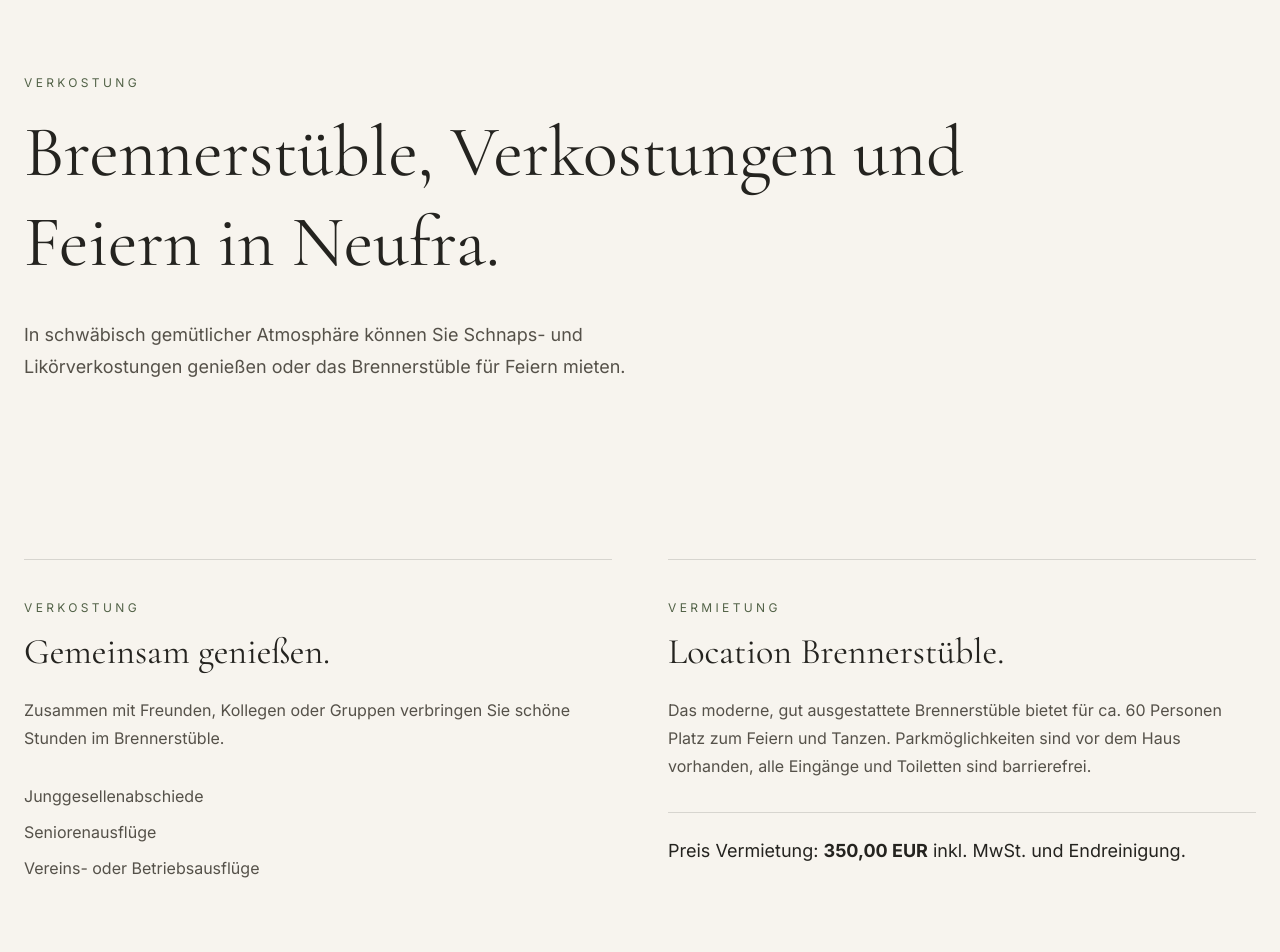
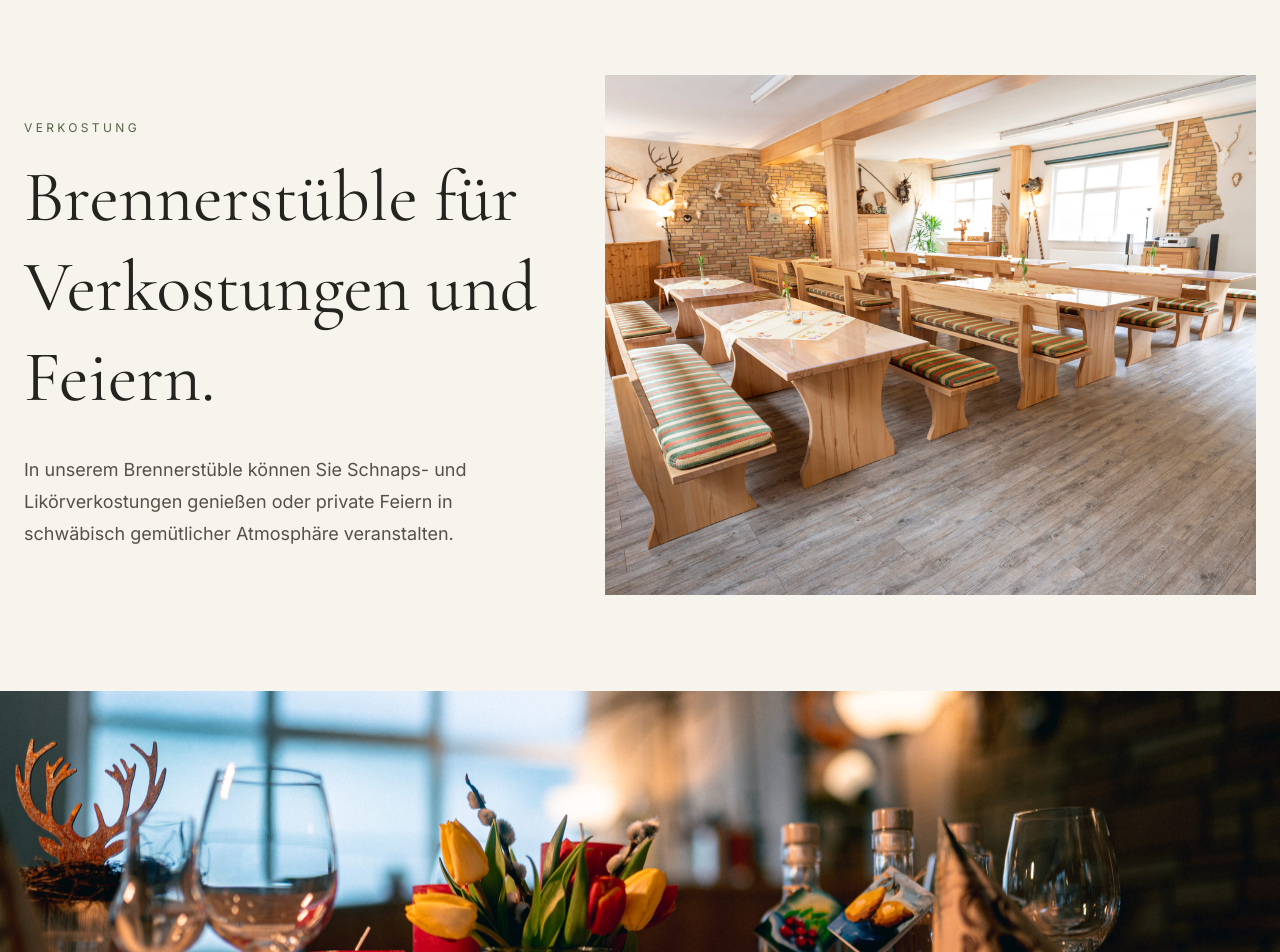
Before and after one commit to katharinadobiosch/tn, a Next.js app: page /verkostung in a window 1280 px wide. Shown: the part 180-1132 px from the top of the page. Built offline with nearby package versions, Linux system fonts and the light colour scheme.

Commit message:
Add visuals to tasting page

```diff
--- a/src/app/verkostung/page.tsx
+++ b/src/app/verkostung/page.tsx
@@ -1,20 +1,45 @@
+import Image from "next/image";
+import { siteImages } from "@/data/images";
+
 export default function VerkostungPage() {
   return (
     <main className="bg-[#F7F4EE] text-[#24231F]">
-      <section className="mx-auto max-w-7xl px-6 py-24">
+      <section className="mx-auto grid max-w-7xl gap-12 px-6 py-24 md:grid-cols-[0.9fr_1.1fr] md:items-center">
+        <div>
           <p className="mb-4 text-xs uppercase tracking-[0.28em] text-[#526247]">
             Verkostung
           </p>
 
-        <h1 className="max-w-5xl font-serif text-5xl leading-tight md:text-7xl">
-          Brennerstüble, Verkostungen und Feiern in Neufra.
+          <h1 className="font-serif text-5xl leading-tight md:text-7xl">
+            Brennerstüble für Verkostungen und Feiern.
           </h1>
 
           <p className="mt-8 max-w-2xl text-lg leading-8 text-[#555149]">
-          In schwäbisch gemütlicher Atmosphäre können Sie Schnaps- und
-          Likörverkostungen genießen oder das Brennerstüble für Feiern mieten.
+            In unserem Brennerstüble können Sie Schnaps- und Likörverkostungen
+            genießen oder private Feiern in schwäbisch gemütlicher Atmosphäre
+            veranstalten.
           </p>
+        </div>
+
+        <div className="relative min-h-[520px] overflow-hidden bg-[#D8D2C6]">
+          <Image
+            src={siteImages.tasting.room}
+            alt="Brennerstüble der Talbrennerei Neufra"
+            fill
+            className="object-cover"
+            priority
+          />
+        </div>
       </section>
+
+      <div className="relative min-h-[420px] overflow-hidden bg-[#D8D2C6]">
+        <Image
+          src={siteImages.tasting.detail}
+          alt="Gedeckter Tisch im Brennerstüble"
+          fill
+          className="object-cover"
+        />
+      </div>
 
       <section className="mx-auto grid max-w-7xl gap-14 px-6 py-20 md:grid-cols-2">
         <article className="border-t border-[#24231F]/15 pt-10">
```
Lines whose indentation alone changed are shown as unchanged.
